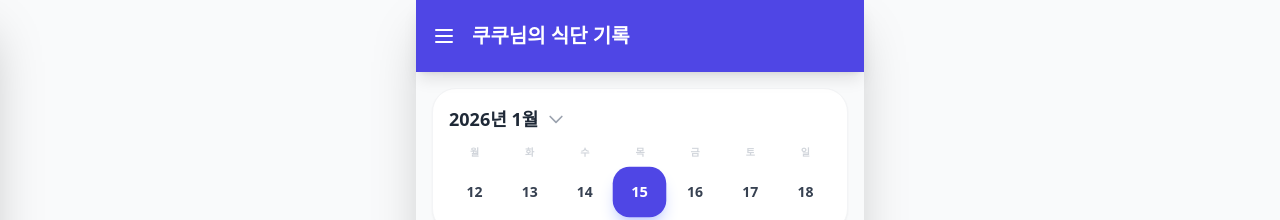
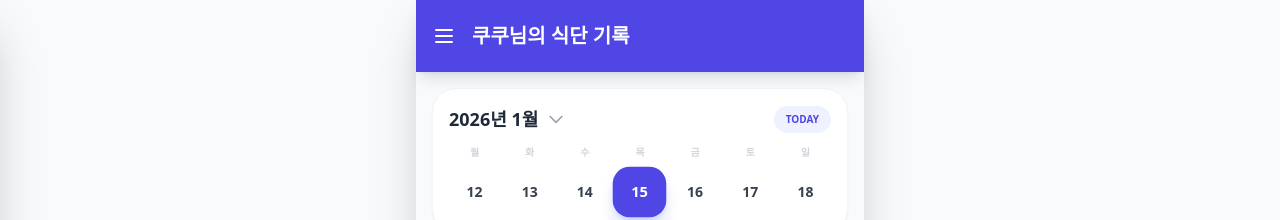
Before and after one commit to 9hyojeong-byte/diet_diary, a React (Vite) app: page / in a window 1280 px wide. Shown: the top 220 px of the page. Built offline with nearby package versions, Linux system fonts and the light colour scheme; no server answers.

Commit message:
feat(statistics): Add date selection to statistics view
Allows users to select a specific date from the statistics view to navigate back to the main meal input view, pre-selecting that date. This enhances usability by enabling easier navigation and review of past diet entries.

```diff
--- a/App.tsx
+++ b/App.tsx
@@ -143,8 +143,8 @@ const App: React.FC = () => {
 
   const handleOpenQuickInput = () => {
     setEditMealTarget(null);
-    setPrefilledType(null); // Form 내부의 시간 로직에 맡김
-    setSelectedDate(getKSTDate()); // 입력을 위해 오늘 날짜로 갱신
+    setPrefilledType(null);
+    setSelectedDate(getKSTDate());
     setIsInputOpen(true);
   };
 
@@ -231,11 +231,16 @@ const App: React.FC = () => {
             onDeleteIngredient={handleDeleteIngredient}
           />
         ) : (
-          <Statistics meals={meals} />
+          <Statistics
+            meals={meals}
+            onDateSelect={(date) => {
+              setSelectedDate(date);
+              setCurrentView('main');
+            }}
+          />
         )}
       </main>
 
-      {/* Floating Action Button */}
       {currentView === 'main' && (
         <button
           onClick={handleOpenQuickInput}
--- a/components/Calendar.tsx
+++ b/components/Calendar.tsx
@@ -23,7 +23,7 @@ const Calendar: React.FC<CalendarProps> = ({ selectedDate, onSelectDate, meals }
   // 요일 헤더 (월~일)
   const weekDays = ['월', '화', '수', '목', '금', '토', '일'];
 
-  // 식단 데이터가 있는 날짜들을 Set으로 관리 (빠른 조회를 위해)
+  // 식단 데이터가 있는 날짜들을 Set으로 관리
   const mealDates = useMemo(() => {
     const dates = new Set<string>();
     meals.forEach(m => {
@@ -51,12 +51,9 @@ const Calendar: React.FC<CalendarProps> = ({ selectedDate, onSelectDate, meals }
     const year = viewMonth.getFullYear();
     const month = viewMonth.getMonth();
 
-    // 해당 월의 1일
     const firstDay = new Date(year, month, 1);
-    // 1일의 요일 (월요일 시작을 위해 보정: 월0...일6)
     const firstDayIdx = (firstDay.getDay() === 0 ? 6 : firstDay.getDay() - 1);
 
-    // 달력의 시작 날짜 (이전 달 날짜 포함)
     const startDate = new Date(firstDay);
     startDate.setDate(firstDay.getDate() - firstDayIdx);
 
@@ -71,6 +68,13 @@ const Calendar: React.FC<CalendarProps> = ({ selectedDate, onSelectDate, meals }
     const next = new Date(viewMonth);
     next.setMonth(next.getMonth() + offset);
     setViewMonth(next);
+  };
+
+  const handleGoToday = () => {
+    const today = getKSTToday();
+    onSelectDate(today);
+    setViewMonth(new Date(today));
+    // 선택한 날짜가 잘 보이도록 오늘로 가면 리스트 뷰를 유지하거나 상황에 맞게 처리
   };
 
   return (
@@ -93,6 +97,14 @@ const Calendar: React.FC<CalendarProps> = ({ selectedDate, onSelectDate, meals }
           </svg>
         </button>
 
+        <div className="flex items-center space-x-2">
+          <button
+            onClick={handleGoToday}
+            className="text-[10px] font-black px-3 py-1.5 bg-indigo-50 text-indigo-600 rounded-full hover:bg-indigo-100 transition-colors"
+          >
+            TODAY
+          </button>
+
           {isExpanded && (
             <div className="flex space-x-1">
               <button onClick={() => changeMonth(-1)} className="p-2 hover:bg-gray-100 rounded-full">
@@ -107,6 +119,7 @@ const Calendar: React.FC<CalendarProps> = ({ selectedDate, onSelectDate, meals }
               </button>
             </div>
           )}
+        </div>
       </div>
 
       {/* 요일 라벨 */}
--- a/components/Statistics.tsx
+++ b/components/Statistics.tsx
@@ -1,20 +1,22 @@
+
 import React, { useMemo, useState } from 'react';
 import { MealRecord } from '../types';
 
 interface StatisticsProps {
   meals: MealRecord[];
+  onDateSelect?: (date: string) => void;
 }
 
 type DisplayFilter = 'all' | 'protein' | 'kcal';
 
-const Statistics: React.FC<StatisticsProps> = ({ meals }) => {
+const Statistics: React.FC<StatisticsProps> = ({ meals, onDateSelect }) => {
   const [filter, setFilter] = useState<DisplayFilter>('all');
 
   const TARGET_KCAL = 1500;
   const TARGET_PROTEIN = 100;
   const KCAL_THRESHOLD = 0.2; // 20%
 
-  // 요일 헤더 (월~일) - Calendar.tsx와 동일하게 구성
+  // 요일 헤더 (월~일)
   const weekDays = ['월', '화', '수', '목', '금', '토', '일'];
 
   // 일별 데이터 집계
@@ -30,7 +32,7 @@ const Statistics: React.FC<StatisticsProps> = ({ meals }) => {
     return agg;
   }, [meals]);
 
-  // 최근 3개월 월별 데이터 생성 (요일 정렬 포함)
+  // 최근 3개월 월별 데이터 생성
   const monthGrids = useMemo(() => {
     const months = [];
     const now = new Date();
@@ -39,18 +41,15 @@ const Statistics: React.FC<StatisticsProps> = ({ meals }) => {
       const year = d.getFullYear();
       const month = d.getMonth();
 
-      // 해당 월의 1일 요일 인덱스 (월0...일6)
       const firstDay = new Date(year, month, 1);
       const firstDayIdx = (firstDay.getDay() === 0 ? 6 : firstDay.getDay() - 1);
 
       const lastDay = new Date(year, month + 1, 0).getDate();
 
       const dates = [];
-      // 1일 앞의 빈 공간 채우기
       for (let p = 0; p < firstDayIdx; p++) {
         dates.push(null);
       }
-      // 실제 날짜 채우기
       for (let day = 1; day <= lastDay; day++) {
         const dateStr = `${year}-${String(month + 1).padStart(2, '0')}-${String(day).padStart(2, '0')}`;
         dates.push(dateStr);
@@ -73,7 +72,6 @@ const Statistics: React.FC<StatisticsProps> = ({ meals }) => {
   };
 
   const perfectDaysCount = useMemo(() => {
-    // d의 타입을 명시적으로 지정하여 unknown 타입 에러를 방지합니다.
     return Object.values(dailyAggregates).filter((d: { kcal: number; protein: number; count: number }) => {
       const isProteinSuccess = d.protein >= TARGET_PROTEIN;
       const isKcalSuccess =
@@ -153,7 +151,8 @@ const Statistics: React.FC<StatisticsProps> = ({ meals }) => {
                   return (
                     <div
                       key={date}
-                      className={`relative aspect-square rounded-xl flex flex-col items-center justify-center transition-all ${stat ? 'bg-gray-50/50' : ''}`}
+                      onClick={() => onDateSelect && onDateSelect(date)}
+                      className={`relative aspect-square rounded-xl flex flex-col items-center justify-center transition-all cursor-pointer hover:bg-gray-100 active:scale-90 ${stat ? 'bg-gray-50/50' : ''}`}
                     >
                       <span className={`text-[11px] font-bold ${stat ? 'text-gray-900' : 'text-gray-300'}`}>{day}</span>
 
@@ -182,7 +181,7 @@ const Statistics: React.FC<StatisticsProps> = ({ meals }) => {
         <ul className="space-y-1 list-disc pl-4">
           <li><span className="text-emerald-500 font-bold">초록색 점</span>: 단백질 100g 이상 섭취 성공</li>
           <li><span className="text-indigo-500 font-bold">보라색 점</span>: 1500kcal 기준 ±20% 범위 안착 성공</li>
-          <li>기록이 없는 날은 점이 표시되지 않습니다.</li>
+          <li>날짜를 클릭하면 해당 일의 상세 식단을 볼 수 있습니다.</li>
         </ul>
       </div>
     </div>
```
Lines whose indentation alone changed are shown as unchanged.
